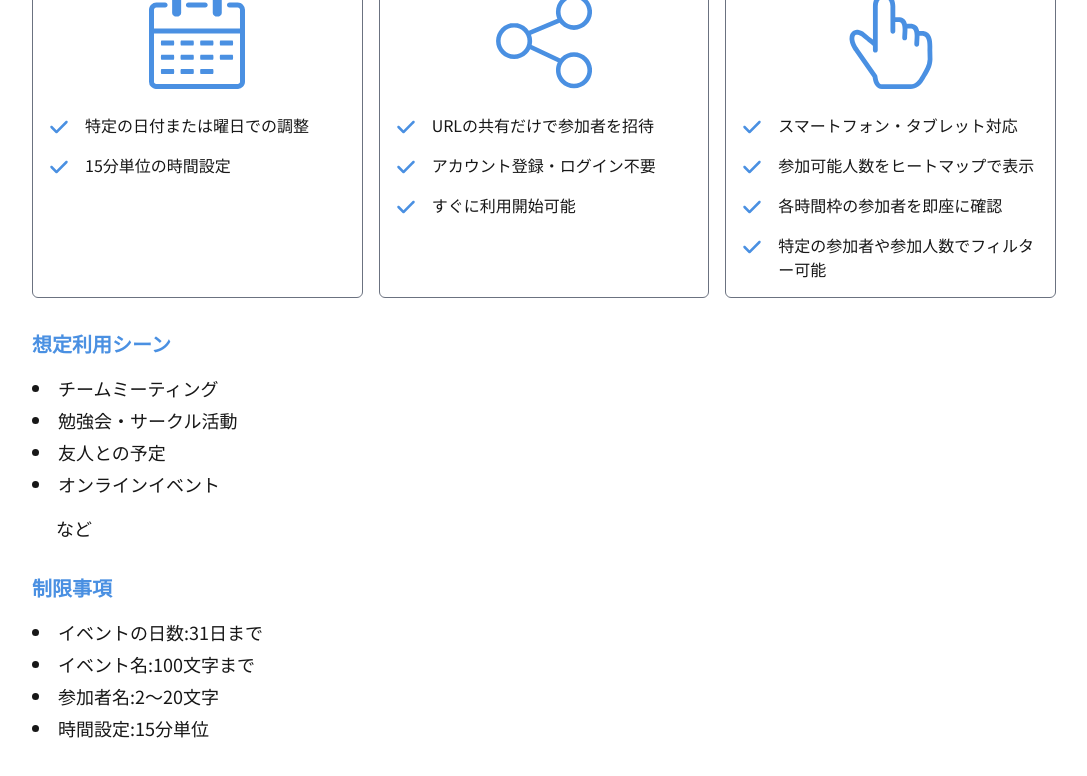
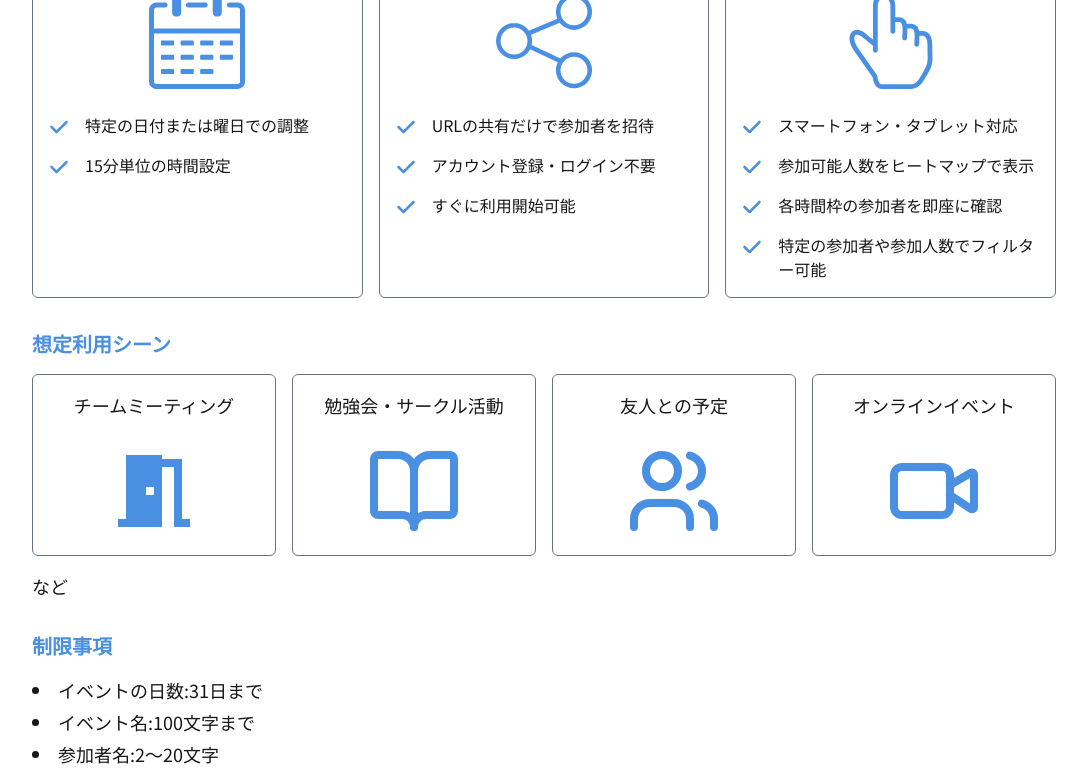
Before and after one commit to takumitoma/itsu-aiteru-scheduler, a Next.js app: page /overview in a window 1280 px wide. Shown: the part 432-1208 px from the top of the page, without its empty margins (96-1183 px from the left). Built offline with nearby package versions, Linux system fonts and the light colour scheme.

Commit message:
feat: improve UI of overview page use cases section

```diff
--- a/src/app/overview/page.tsx
+++ b/src/app/overview/page.tsx
@@ -1,13 +1,50 @@
 import { FaCheck } from 'react-icons/fa6';
 import { CalendarSvg, ShareSvg, CursorHandSvg, CustomSvgProps } from '@/components/svg';
+import { IconType } from 'react-icons';
+import { MdMeetingRoom } from 'react-icons/md';
+import { LuBookOpen, LuUsers, LuVideo } from 'react-icons/lu';
 
-interface FeatureCardProps {
+interface FeatureCard {
   title: string;
   Icon: React.FC<CustomSvgProps>;
   features: string[];
 }
 
-const featureCards: FeatureCardProps[] = [
+interface UseCaseCard {
+  title: string;
+  Icon: IconType;
+}
+
+const useCaseCards: UseCaseCard[] = [
+  {
+    title: 'チームミーティング',
+    Icon: MdMeetingRoom,
+  },
+  {
+    title: '勉強会・サークル活動',
+    Icon: LuBookOpen,
+  },
+  {
+    title: '友人との予定',
+    Icon: LuUsers,
+  },
+  {
+    title: 'オンラインイベント',
+    Icon: LuVideo,
+  },
+];
+
+const UseCaseCard: React.FC<{ card: UseCaseCard }> = ({ card }) => (
+  <div
+    className="w-full space-y-6 flex flex-col items-center border border-gray-500
+      p-4 rounded-md"
+  >
+    <h3 className="text-lg font-medium">{card.title}</h3>
+    <card.Icon size={96} className="text-primary" />
+  </div>
+);
+
+const featureCards: FeatureCard[] = [
   {
     title: '柔軟な日時設定',
     Icon: CalendarSvg,
@@ -30,7 +67,7 @@ const featureCards: FeatureCardProps[] = [
   },
 ];
 
-const FeatureCard: React.FC<{ card: FeatureCardProps }> = ({ card }) => (
+const FeatureCard: React.FC<{ card: FeatureCard }> = ({ card }) => (
   <div
     className="w-full space-y-6 flex flex-col items-center border border-gray-500
       p-4 rounded-md"
@@ -76,13 +113,12 @@ const OverviewPage: React.FC = () => {
 
       <section className="w-full max-w-5xl space-y-4">
         <h2 className="text-primary">想定利用シーン</h2>
-        <ul className="list-disc list-inside space-y-1 text-base sm:text-lg">
-          <li>チームミーティング</li>
-          <li>勉強会・サークル活動</li>
-          <li>友人との予定</li>
-          <li>オンラインイベント</li>
-        </ul>
-        <p className="-mt-1 text-base sm:text-lg ml-6">など</p>
+        <div className="grid grid-cols-1 sm:grid-cols-2 lg:grid-cols-4 gap-4">
+          {useCaseCards.map((card, index) => (
+            <UseCaseCard key={index} card={card} />
+          ))}
+        </div>
+        <p className="-mt-1 text-base sm:text-lg">など</p>
       </section>
 
       <section className="w-full max-w-5xl space-y-4">
```
